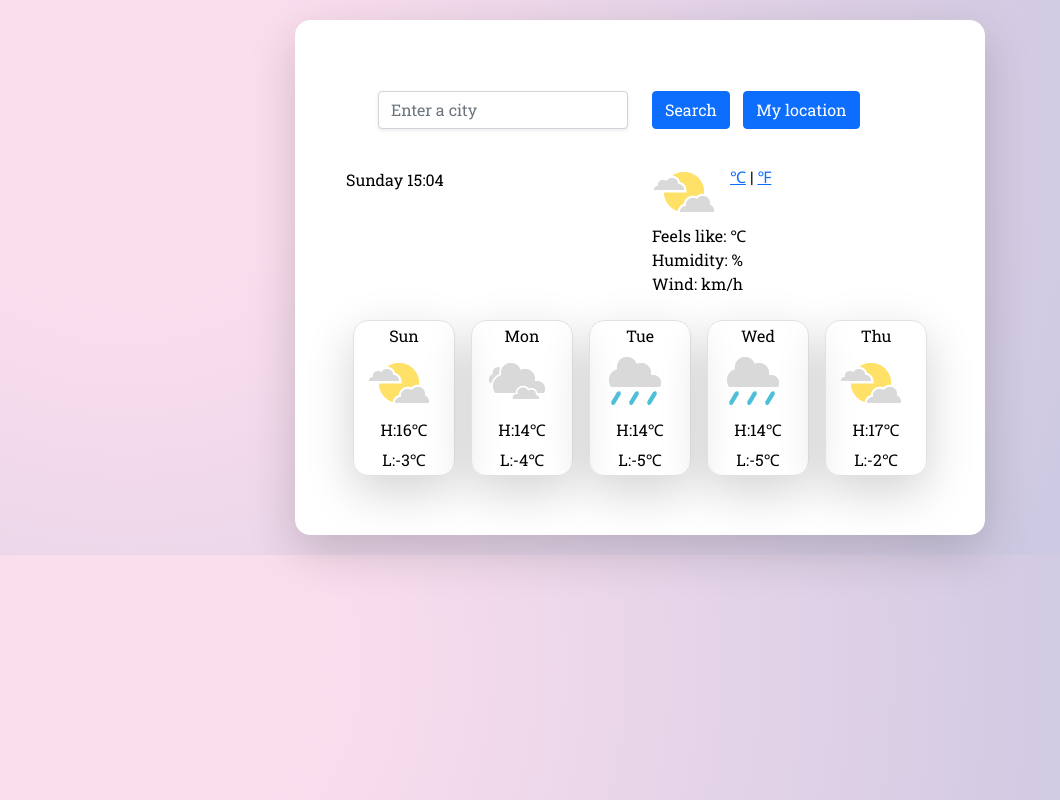
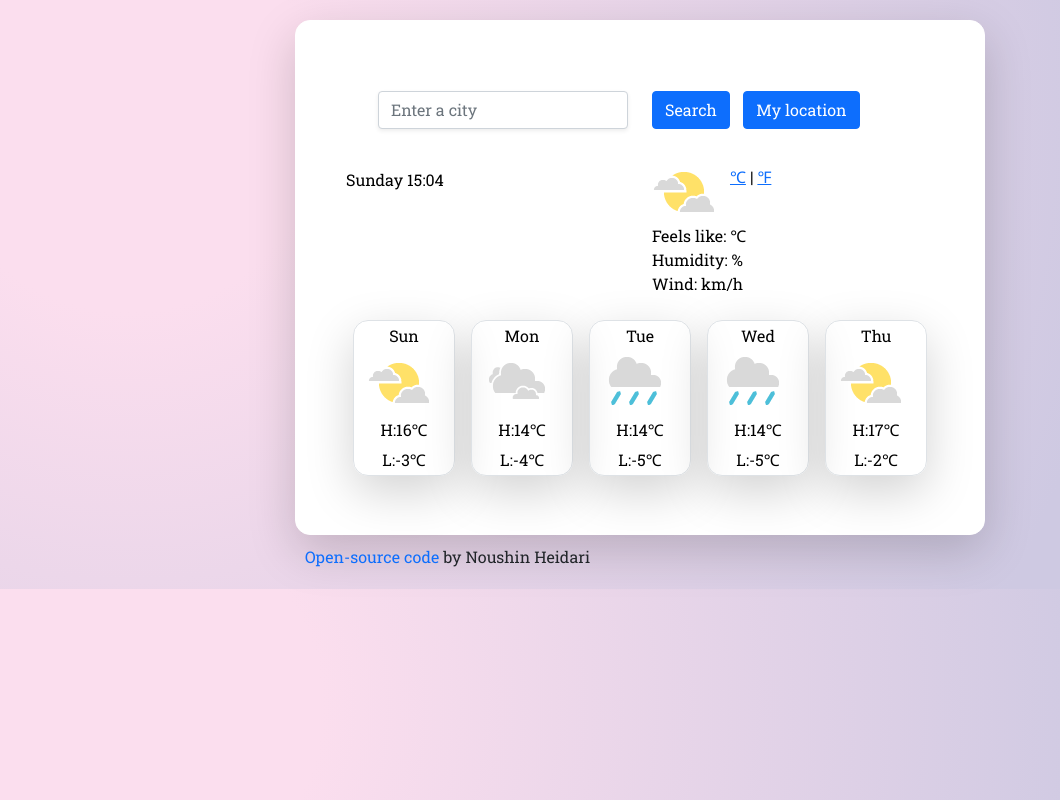
Before and after one commit to noush-in/weather-app, a plain HTML site: page index.html in a window 1280 px wide. Shown: the whole page, without its empty margins (0-1060 px from the left). Drawn offline with nearby package versions, Linux system fonts and the light colour scheme; no server answers; a web font is replaced by a local one.

Commit message:
footer added

```diff
--- a/index.html
+++ b/index.html
@@ -152,6 +152,7 @@
 					</div>
 				</div>
 			</div>
+      <div class="github-address"><a href="https://github.com/noush-in/weather-app" target="_blank" class="github-link">Open-source code </a>by Noushin Heidari</div>
 		</div>
     <script src="src/index.js"></script>
   </body>
--- a/src/styles.css
+++ b/src/styles.css
@@ -84,3 +84,10 @@ img {
   width: 64px;
   margin-right: 10px;
 }
+.github-address{
+  margin: 10px ;
+}
+.github-link{
+  text-decoration:none;
+
+}
```
